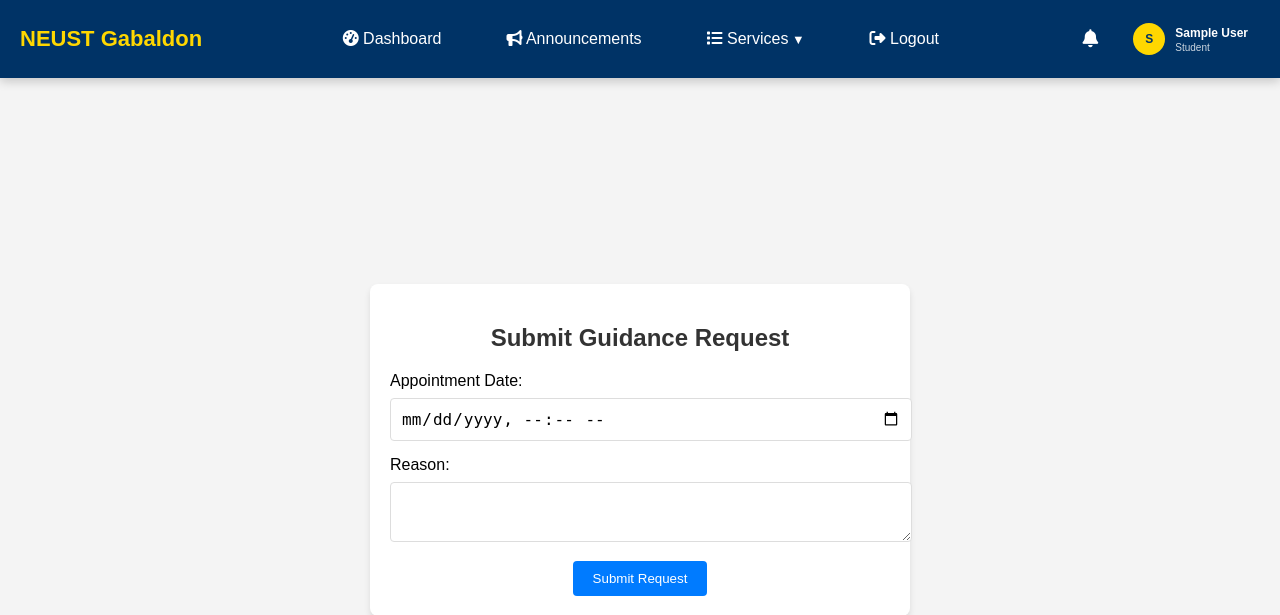
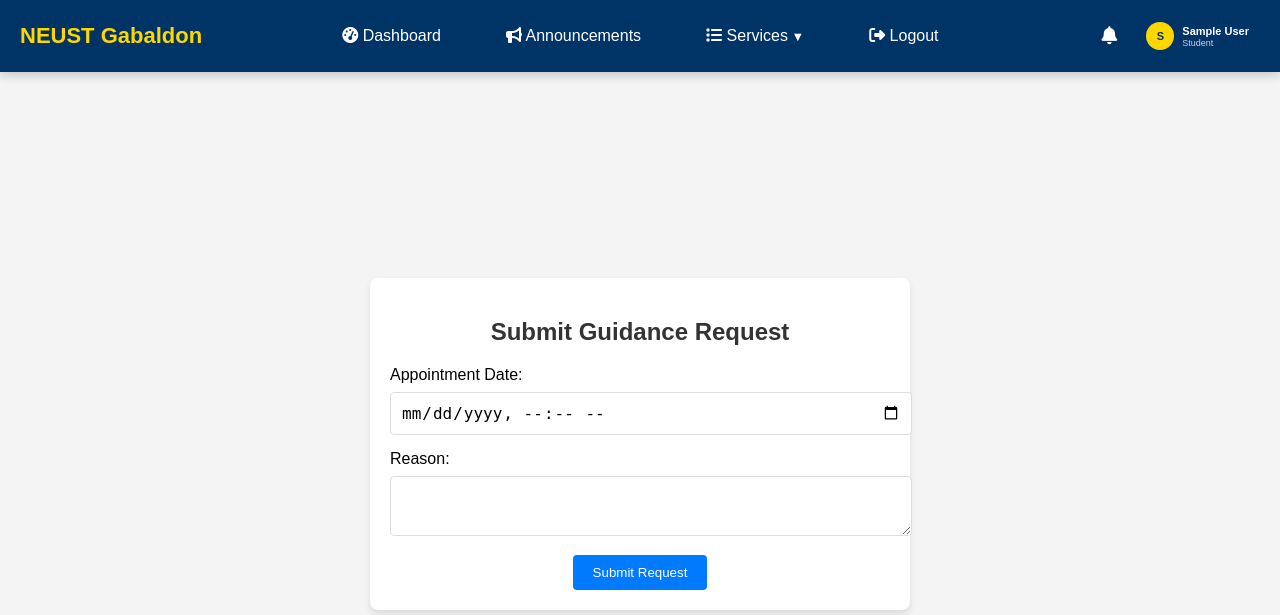
Before and after one commit to Anonym0000us/student_services_system2, a PHP site: page /guidance_request.php in a window 1280 px wide. Shown: the top 615 px of the page. Run offline with PHP 8.4, Linux system fonts and the light colour scheme; the visitor is signed in with stand-in values (Sample User, id 1); some libraries are stand-ins or nearby versions.

Commit message:
Enhance student header with notifications panel and refined UI styling
Co-authored-by: javierjessie02 <javierjessie02@gmail.com>

```diff
--- a/student_header.php
+++ b/student_header.php
@@ -203,7 +203,8 @@ if (!isset($_SESSION['user_id'])) {
         .header-right {
             display: flex;
             align-items: center;
-            gap: 15px;
+            gap: 10px;
+            margin-left: 20px;
         }
 
         .notifications {
@@ -243,21 +244,23 @@ if (!isset($_SESSION['user_id'])) {
         .user-profile {
             display: flex;
             align-items: center;
-            gap: 10px;
+            gap: 8px;
             cursor: pointer;
-            padding: 8px 12px;
+            padding: 6px 10px;
             border-radius: 20px;
             transition: 0.3s ease;
+            border: 1px solid transparent;
         }
 
         .user-profile:hover {
             background-color: gold;
             color: #003366;
+            border-color: gold;
         }
 
         .user-avatar {
-            width: 32px;
-            height: 32px;
+            width: 28px;
+            height: 28px;
             background-color: gold;
             border-radius: 50%;
             display: flex;
@@ -265,21 +268,22 @@ if (!isset($_SESSION['user_id'])) {
             justify-content: center;
             color: #003366;
             font-weight: bold;
-            font-size: 12px;
+            font-size: 11px;
         }
 
         .user-info {
             color: white;
-            font-size: 12px;
+            font-size: 11px;
         }
 
         .user-info .user-name {
             font-weight: bold;
-            margin-bottom: 2px;
+            margin-bottom: 1px;
+            white-space: nowrap;
         }
 
         .user-info .user-role {
-            font-size: 10px;
+            font-size: 9px;
             opacity: 0.8;
         }
 
@@ -507,27 +573,42 @@ if (!isset($_SESSION['user_id'])) {
         // Profile Dropdown Functionality
         const userProfile = document.getElementById('userProfile');
         const profileDropdown = document.getElementById('profileDropdown');
+        const notifications = document.getElementById('notifications');
+        const notificationsPanel = document.getElementById('notificationsPanel');
 
         if (userProfile && profileDropdown) {
             userProfile.addEventListener('click', function(e) {
                 e.stopPropagation();
                 profileDropdown.classList.toggle('active');
+                notificationsPanel.classList.remove('active');
             });
+        }
 
-            // Close dropdown when clicking outside
+        if (notifications && notificationsPanel) {
+            notifications.addEventListener('click', function(e) {
+                e.stopPropagation();
+                notificationsPanel.classList.toggle('active');
+                profileDropdown.classList.remove('active');
+            });
+        }
+
+        // Close dropdowns when clicking outside
         document.addEventListener('click', function(e) {
             if (!userProfile.contains(e.target) && !profileDropdown.contains(e.target)) {
                 profileDropdown.classList.remove('active');
             }
+            if (!notifications.contains(e.target) && !notificationsPanel.contains(e.target)) {
+                notificationsPanel.classList.remove('active');
+            }
         });
 
-            // Close dropdown on escape key
+        // Close dropdowns on escape key
         document.addEventListener('keydown', function(e) {
             if (e.key === 'Escape') {
                 profileDropdown.classList.remove('active');
+                notificationsPanel.classList.remove('active');
             }
         });
-        }
     });
 </script>
 
```
Also changed, not shown: other parts of student_header.php (+63 -1 lines). Lines whose indentation alone changed are shown as unchanged.
